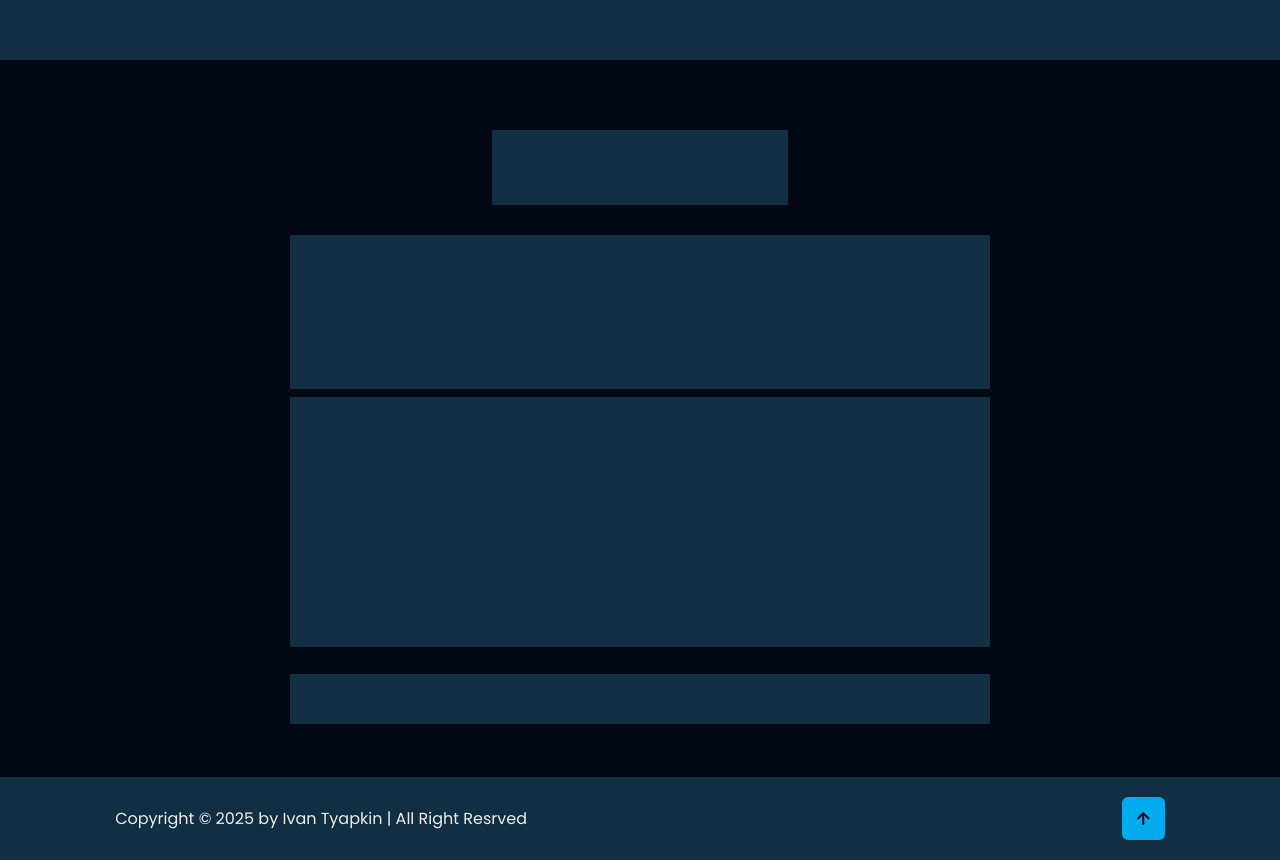
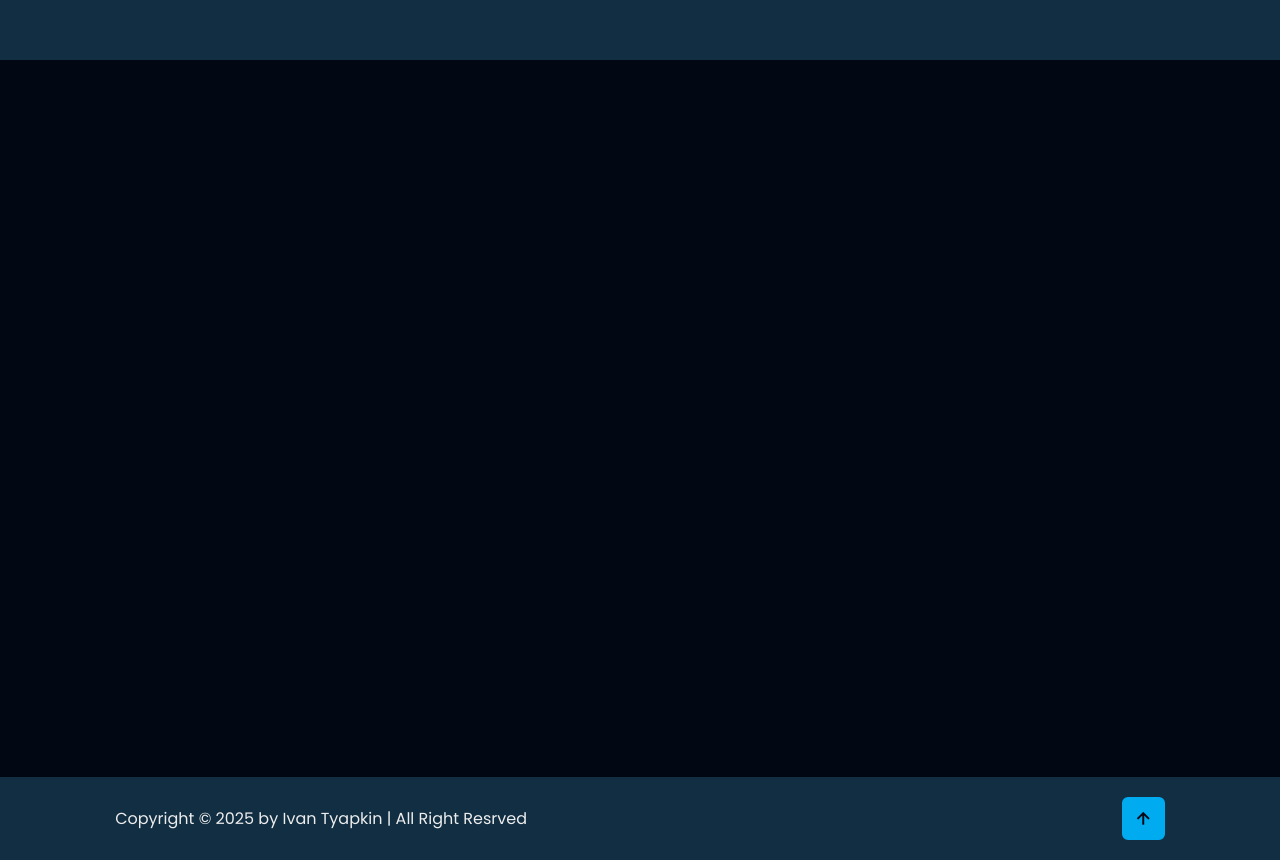
Before and after one commit to Myacorkol/gemstonasia, a plain HTML site: page index.html in a window 1280 px wide. Shown: the part 3940-4800 px from the top of the page. Drawn offline with nearby package versions, Linux system fonts and the light colour scheme.

Commit message:
add tg checking and style fix

```diff
--- a/script.js
+++ b/script.js
@@ -16,7 +16,6 @@ menuIcon.onclick = () => {
     menuIcon.classList.toggle('bx-x');
     navBar.classList.toggle('active');
 }
-
 
 //scrol sections
 if (isTelegramBrowser()) {
--- a/style.css
+++ b/style.css
@@ -718,10 +718,12 @@ html {
   transition-delay: calc(0.3s / var(--i));
   animation: none;
 }
-section:nth-child(odd) .animate.scroll,
+.about .animate.scroll,
+.skills .animate.scroll,
 .footer .animate.scroll {
   background-color: var(--second-bg-color);
 }
+
 .education__box .animate.scroll {
   width: 105%;
 }
```
